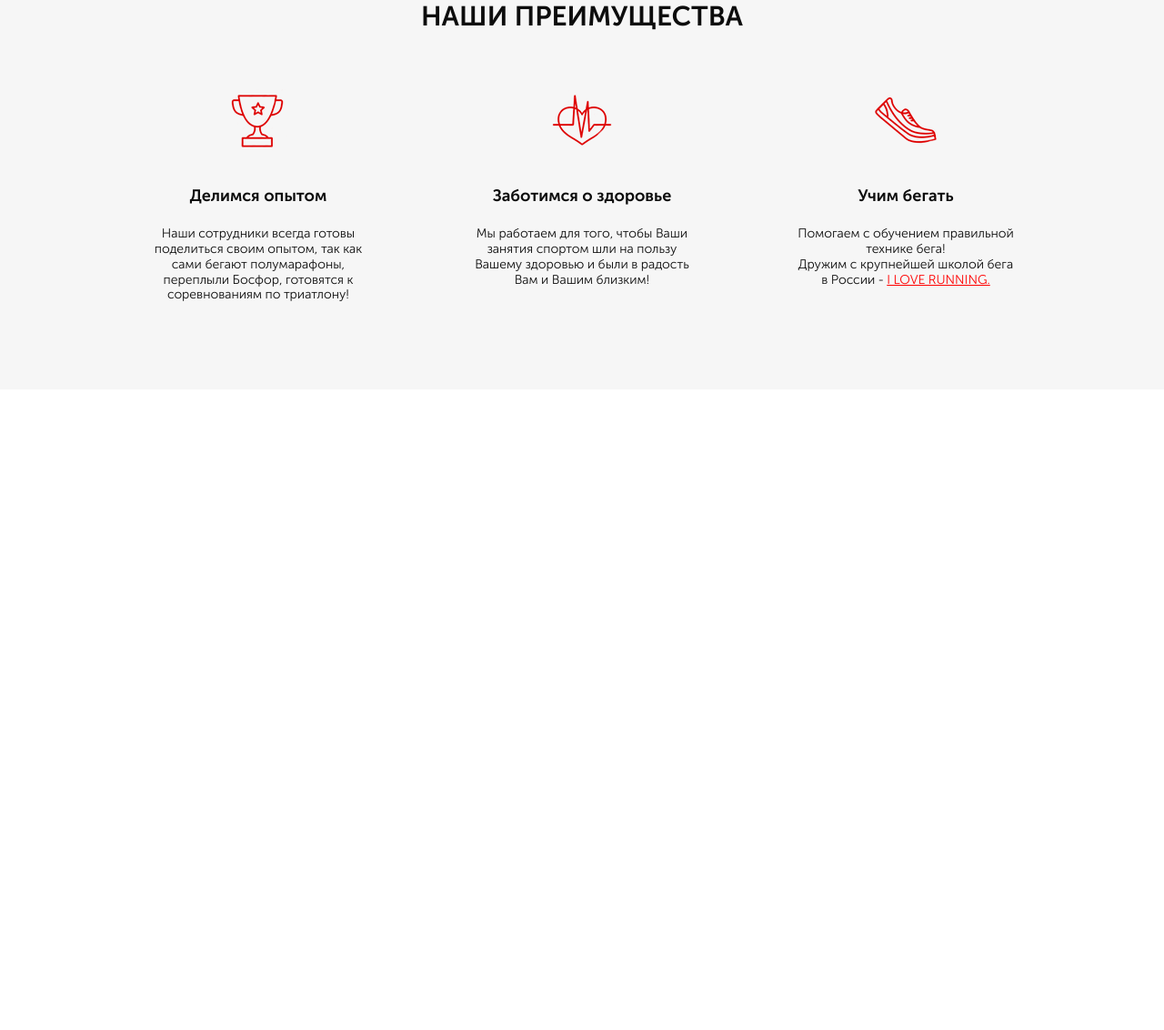
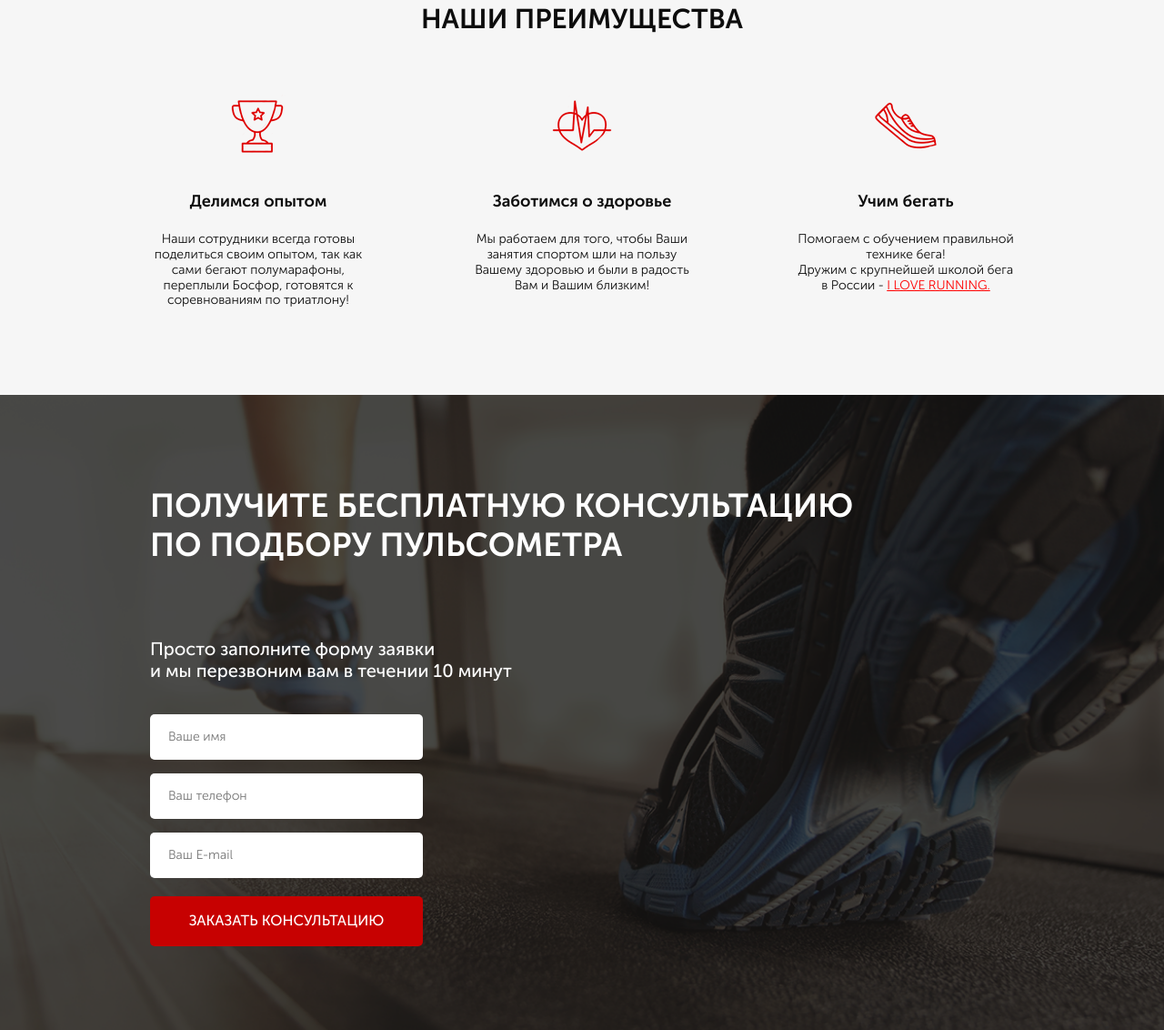
Before and after one commit to TatianaMil/project_puls, a website: page src/index.html in a window 1280 px wide. Shown: the part 747-1879 px from the top of the page at 91% size. Before the commit the page ends 1175 px from the top, so only its background shows below. Drawn offline with Linux system fonts and the light colour scheme.

Commit message:
block 3 without homework

```diff
--- a/src/index.html
+++ b/src/index.html
@@ -52,7 +52,7 @@
 	</div>
 	<div class="advantage">
 		<div class="container">
-			<div class="title">НАШИ ПРЕИМУЩЕСТВА</div>
+			<h2 class="title">НАШИ ПРЕИМУЩЕСТВА</h2>
 			<div class="advantage__wrapper">
 				<div class="advantage__block">
 					<img src="icons/04_cup.png" alt="cup">
@@ -74,10 +74,23 @@
 							Дружим с крупнейшей школой бега в России -
 							<a href="#">I LOVE RUNNING.</a>
 						</div>
-
 				</div>
 			</div>
 		</div>
 	</div>
+	<div class="consultation">
+		<div class="container">
+			<h2 class="title title_left">Получите бесплатную консультацию <br>
+				по подбору пульсометра</h2>
+				<div class="consultation__descr">Просто заполните форму заявки <br>
+					и мы перезвоним вам в течении 10 минут</div>
+				<form class="feed-form" action="#">
+					<input name="name" required placeholder="Ваше имя" type="text">
+					<input name="phone" required placeholder="Ваш телефон" type="number">
+					<input name="email" required placeholder="Ваш E-mail" type="email">
+					<button class="button button_submit">заказать консультацию</button>
+				</form>
+		</div>
+	</div>
 </body>
 </html>
--- a/src/sass/blocks/_buttons.scss
+++ b/src/sass/blocks/_buttons.scss
@@ -14,4 +14,9 @@
 		height: 50px;
 		font-size: 16px;
 	}
+	&_submit {
+		width: 100%;
+		height: 55px;
+		font-size: 16px;
 	}
+	}
--- /dev/null
+++ b/src/sass/blocks/_consultation.scss
@@ -0,0 +1,12 @@
+.consultation {
+	min-height: 680px;
+	padding: 100px 0 92px 0;
+	background: url(../img/bg2.png) center (center/cover) no-repeat;
+	&__descr {
+		margin-top: 80px;
+		font-size: 20px;
+		line-height: 1.2;
+		font-weight: 500;
+		color: #ffffff;
+	}
+}
--- /dev/null
+++ b/src/sass/blocks/_forms.scss
@@ -0,0 +1,20 @@
+.feed-form {
+	margin-top: 36px;
+	display: flex;
+	flex-direction: column;
+	width: 300px;
+	input {
+		height: 50px;
+		background-color: #ffffff;
+		border-radius: 5px;
+		margin-bottom: 15px;
+		border: none;
+		padding: 0 20px;
+		font-size: 14px;
+		font-weight: 300;
+		color: #4b4b4b;
+		&:nth-child(3) {
+			margin-bottom: 20px;
+		}
+	}
+}
--- a/src/sass/blocks/_promo.scss
+++ b/src/sass/blocks/_promo.scss
@@ -1,7 +1,7 @@
 .promo {
 	min-height: 650px;
 	padding: 21px 0 93px 0;
-	background: url(../../img/bg1_859.png) center (center/cover) no-repeat;
+	background: url(../img/bg1_859.png) center (center/cover) no-repeat;
 	&__wrapper {
 		display: flex;
 		flex-direction: column;
--- /dev/null
+++ b/src/sass/blocks/_titles.scss
@@ -0,0 +1,13 @@
+.title {
+	font-size: 30px;
+	font-weight: 700;
+	color: #0d0d0d;
+	text-align: center;
+    text-transform: uppercase;
+    &_left {
+        font-size: 36px;
+        color: #ffffff;
+        text-align: left;
+        line-height: 1.2;
+    }
+}
--- a/src/sass/style.scss
+++ b/src/sass/style.scss
@@ -6,15 +6,11 @@
 	max-width: 950px;
 	margin: 0 auto;
 }
-.title {
-	font-size: 30px;
-	line-height: 30px;
-	font-weight: 700;
-	color: #0d0d0d;
-	text-align: center;
-}
 @import 'blocks/header';
 @import 'blocks/promo';
 @import 'blocks/buttons';
 @import 'blocks/advantage';
 @import 'blocks/media';
+@import 'blocks/consultation';
+@import 'blocks/titles';
+@import 'blocks/forms';
```
Also changed, not shown: src/css/style.min.css.
